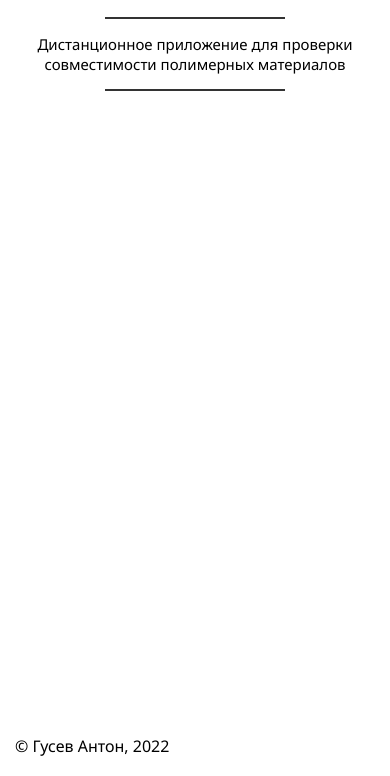
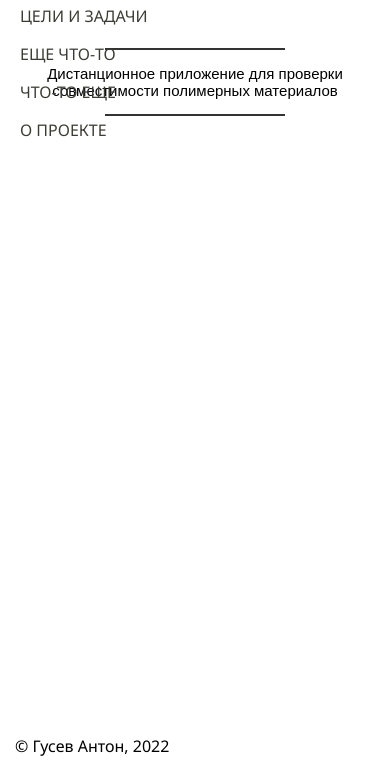
Before and after one commit to konarparti/web-course-project, a website: page index.html in a window 390 px wide. Both pictures are taken after a click on the button "Меню". Shown: the part 68-844 px from the top of the page. Drawn offline with nearby package versions, Linux system fonts and the light colour scheme.

Commit message:
menu button works

```diff
--- a/css/style.css
+++ b/css/style.css
@@ -52,15 +52,23 @@ body{
 .logo{
     width: 70px;
 }
+/*Header END*/
 
-/*Subheader*/
-.sub-header{
+/*Title*/
+.title {
+    display: flex;
+    flex-direction: column;
+    justify-content: center;
+    width: 100%;
+    height: 35vh;
+}
+.title-inner{
     margin-top: 20px;
 }
 
 /*TODO: поиграть с этим свойством посмотреть как будет выглядеть лучше (после формирования темы)*/
-.sub-header:before,
-.sub-header:after{
+.title-inner:before,
+.title-inner:after{
     content: "";
     display: block;
     width: 300px;
@@ -69,12 +77,12 @@ body{
     background-color: #333333;
 
 }
-.header-name{
+.title-name{
     text-align: center;
     font-size: 25px;
 }
 
-/*TODO: header fixed*/
+/*Title END*/
 
 /*Navigation panel*/
 .nav-panel{
@@ -129,6 +137,10 @@ body{
     display: none;
 }
 
+.nav-panel.active{
+    display: block;
+}
+
 /*TODO: nav toggle*/
 
 /*Footer*/
@@ -147,17 +159,17 @@ body{
 
 /*Phone media*/
 @media screen and (max-width: 770px){
-    .header-logo-xs{
+    .header-logo{
         font-size: 15px;
     }
-    .logo-xs{
+    .logo{
         width: 35px;
     }
-    .header-name-xs{
+    .title-name{
         font-size: 15px;
     }
-    .sub-header:before,
-    .sub-header:after{
+    .title-inner:before,
+    .title-inner:after{
         width: 50%;
         height: 2px;
         margin: 15px auto;
@@ -168,7 +180,11 @@ body{
         position: absolute;
         top: 100%;
         left: 0;
-
+    }
+    .nav-link{
+        display: block;
+        margin: 0;
+        padding: 8px 20px;
     }
     .nav-toggle{
         display: block;
--- a/index.html
+++ b/index.html
@@ -15,33 +15,33 @@
 
         <div class="container">
             <div class="header-inner">
-
-                <div class="header-logo header-logo-xs">
-                    <img class="logo logo-xs" src="img/spbgti-tu.png" alt=""> СПБГТИ(ТУ)
+                <div class="header-logo">
+                    <img class="logo" src="img/spbgti-tu.png" alt=""> СПБГТИ(ТУ)
                 </div>
 
-                <nav class="nav-panel ">
+                <nav class="nav-panel" id="nav-panel">
                     <a class="nav-link active" href="#">Цели и задачи</a>
                     <a class="nav-link active" href="#">Еще что-то</a>
                     <a class="nav-link active" href="#">Что-то еще</a>
                     <a class="nav-link active" href="#">О проекте</a>
                 </nav>
-
-
-                <button class="nav-toggle" type="button">
+                <button class="nav-toggle" id="nav-toggle" type="button">
                     <span class="nav-toggle-item">Меню</span>
                 </button>
 
             </div>
-            <div class="sub-header">
-                <div class="header-name header-name-xs">Дистанционное приложение для проверки совместимости полимерных материалов</div>
-            </div>
-
         </div>
     </header>
 
     <main>
-        <!-- Основной контент -->
+        <div class="title">
+            <div class="container">
+                <div class="title-inner">
+                    <div class="title-name">Дистанционное приложение для проверки совместимости полимерных материалов</div>
+                </div>
+                <!-- Основной контент -->
+            </div>
+        </div>
     </main>
     <footer class="footer">
         <div class="container">
@@ -50,6 +50,7 @@
            </span>
         </div>
     </footer>
+    <script src="https://ajax.googleapis.com/ajax/libs/jquery/3.6.0/jquery.min.js"></script>
 <script src="js/main.js"></script>
 </body>
 </html>
--- a/js/main.js
+++ b/js/main.js
@@ -0,0 +1,7 @@
+$(function(){
+    $("#nav-toggle").on("click", function(event) {
+        event.preventDefault();
+        console.log('here');
+        $("#nav-panel").toggleClass("active");
+    });
+});
--- /dev/null
+++ b/package.json
@@ -0,0 +1,5 @@
+{
+  "dependencies": {
+    "jquery": "^3.6.0"
+  }
+}
```
Also changed, not shown: 1 other file.
